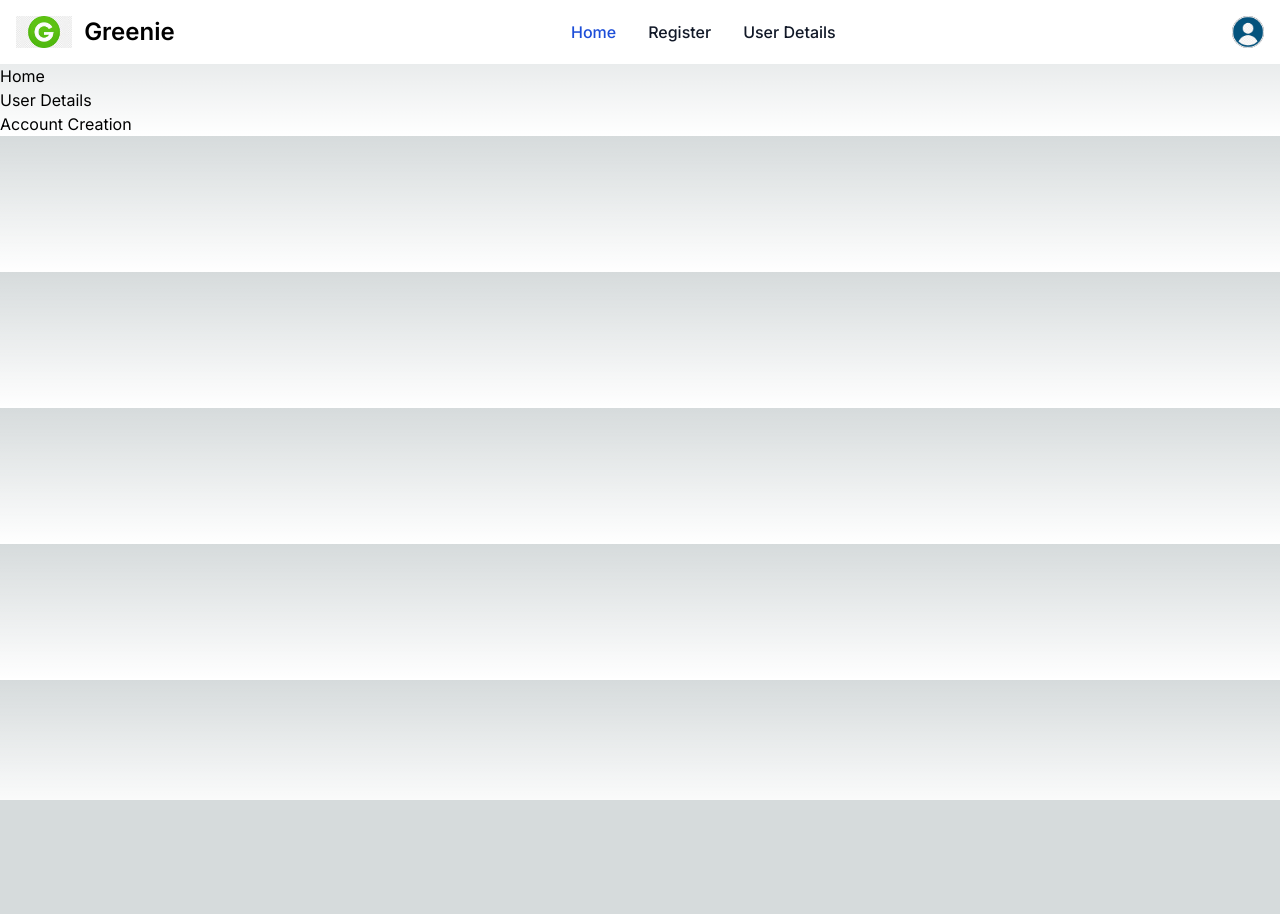
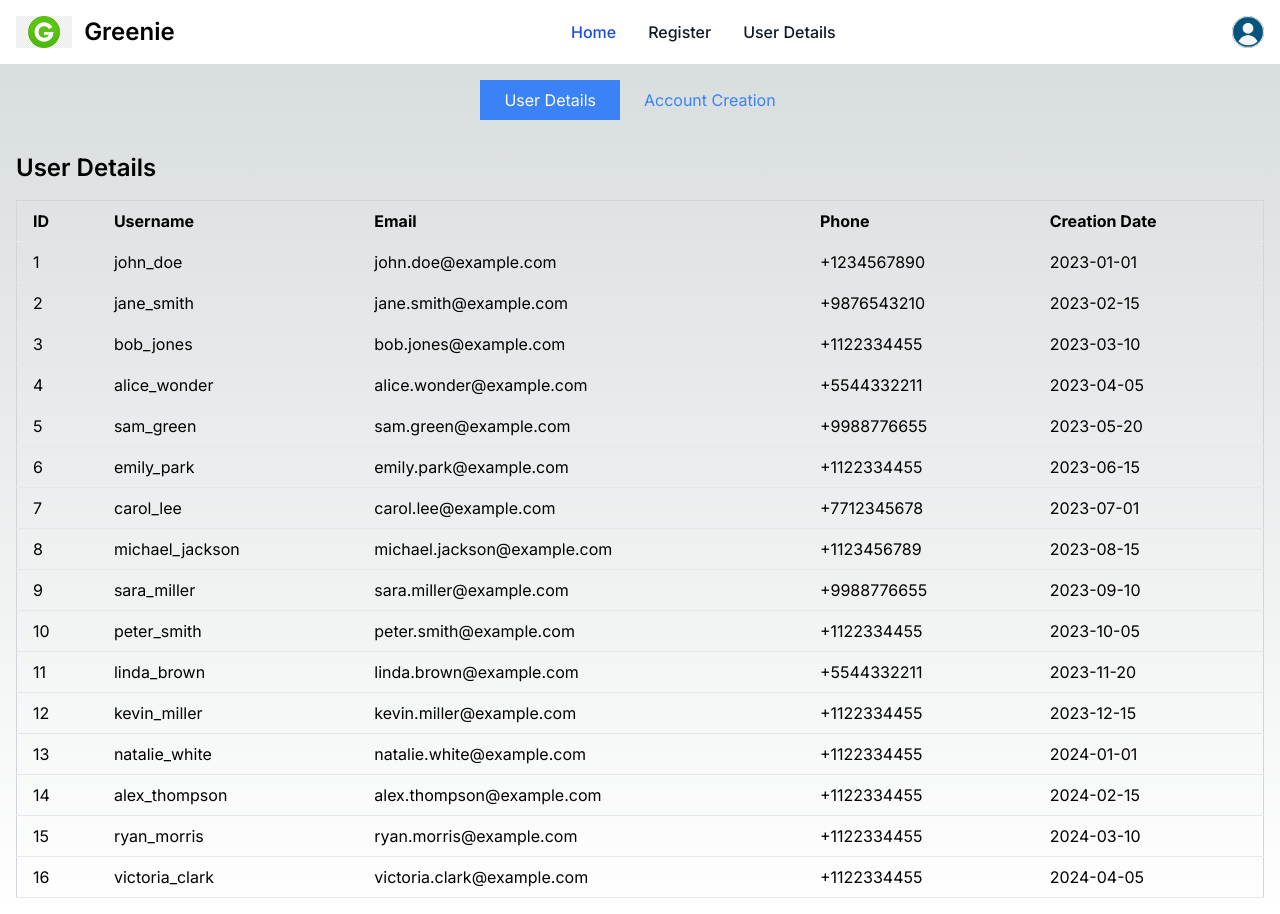
Before and after one commit to Avni17/gne_assignment, a Next.js app: page / in a window 1280 px wide. Before the commit the page ends 800 px from the top, so only its background shows below. Built offline with nearby package versions, Linux system fonts and the light colour scheme.

Commit message:
landing page created

```diff
--- a/app/page.js
+++ b/app/page.js
@@ -1,20 +1,42 @@
+'use client'
 import Image from 'next/image'
 import Link from 'next/link'
+import { useState } from 'react';
+import AccountCreation from './register/page';
+import UserDetails from './user-details/page';
 
 export default function Home() {
+  const [activeTab, setActiveTab] = useState('userDetails');
+
   return (
-    <>
-      <ul>
-        <li>
-          <Link href="/">Home</Link>
-        </li>
-        <li>
-          <Link href="/user-details">User Details</Link>
-        </li>
-        <li>
-          <Link href="/register">Account Creation</Link>
-        </li>
-      </ul>
-    </>
-  )
+    <div className="min-h-screen">
+      <header className="py-4">
+        <nav className="flex justify-center">
+          <button
+            onClick={() => setActiveTab('userDetails')}
+            className={`px-6 py-2 focus:outline-none ${
+              activeTab === 'userDetails'
+                ? 'bg-blue-500 text-white'
+                : 'text-blue-500 hover:bg-blue-200'
+            }`}
+          >
+            User Details
+          </button>
+          <button
+            onClick={() => setActiveTab('accountCreation')}
+            className={`px-6 py-2 focus:outline-none ${
+              activeTab === 'accountCreation'
+                ? 'bg-blue-500 text-white'
+                : 'text-blue-500 hover:bg-blue-200'
+            }`}
+          >
+            Account Creation
+          </button>
+        </nav>
+      </header>
+      <main className="p-4">
+        {activeTab === 'userDetails' ? <UserDetails /> : <AccountCreation />}
+      </main>
+    </div>
+  );
 }
```
